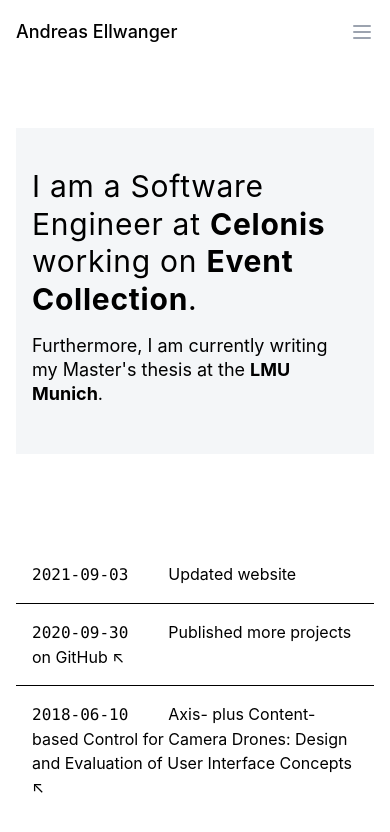
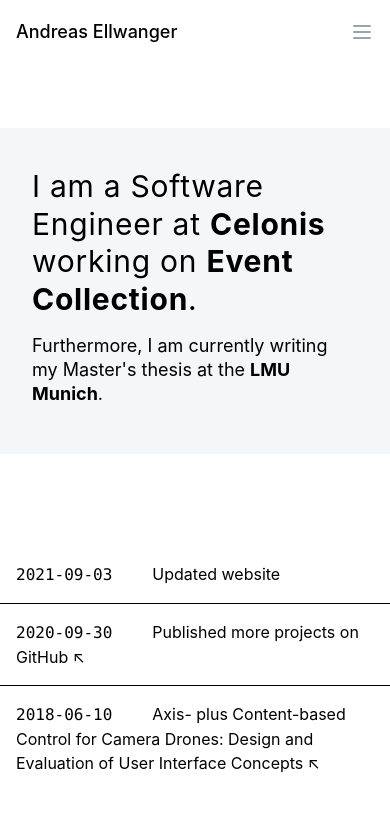
Before and after one commit to ndrsllwngr/andreasellwanger.com, a Next.js app: page / in a window 390 px wide. Shown: the top 832 px of the page. Built offline with nearby package versions, Linux system fonts and the light colour scheme; what @tailwindcss/typography would draw is missing.

Commit message:
Adapt responsive layout

```diff
--- a/components/blog-preview.js
+++ b/components/blog-preview.js
@@ -65,7 +65,7 @@
 
 export const BlogPreview = () => {
   return (
-    <div className="flex flex-row flex-wrap container items-center justify-center max-w-7xl mx-auto px-4 sm:px-6 lg:px-8 mt-7">
+    <div className="flex flex-row flex-wrap container items-center justify-center max-w-7xl mx-auto mt-7">
       <ListWithDividers items={blogEntries}/>
     </div>
   )
@@ -73,7 +73,7 @@
 
 const ListWithDividers = ({items = []}) => {
   return (
-    <ul role="list" className="divide-y divide-black w-full">
+    <ul role="list" className="divide-y divide-black w-full sm:px-6 lg:px-8 ">
       {items.map((item) => (
         <li key={item.id} className="px-4 py-4 sm:px-0">
           <BlogEntry link={item.link} title={item.title} date={item.date} isExternal={item.isExternal}
--- a/components/panel-home.js
+++ b/components/panel-home.js
@@ -4,8 +4,8 @@
   const constraintsRef = useRef(null);
   return (
     <div className="bg-white">
-      <div className="max-w-7xl mx-auto px-4 sm:px-6 lg:px-8 py-16">
-        <div className="bg-hero relative lg:grid lg:grid-cols-3 lg:gap-4 sm:px-16">
+      <div className="max-w-7xl mx-auto sm:px-6 lg:px-8 py-16">
+        <div className="bg-hero relative lg:grid lg:grid-cols-3 lg:gap-4 px-4 sm:px-16">
           {/*<div className="absolute top-0 left-0 w-full h-full bg-gradient-to-r from-red-200 via-red-300 to-yellow-200"/>*/}
           <div className="relative pt-10 pb-12 sm:pt-16 lg:py-16 lg:pr-0 xl:py-20 px-4 sm:px-0 col-span-2">
             <div className="lg:self-center">
```
